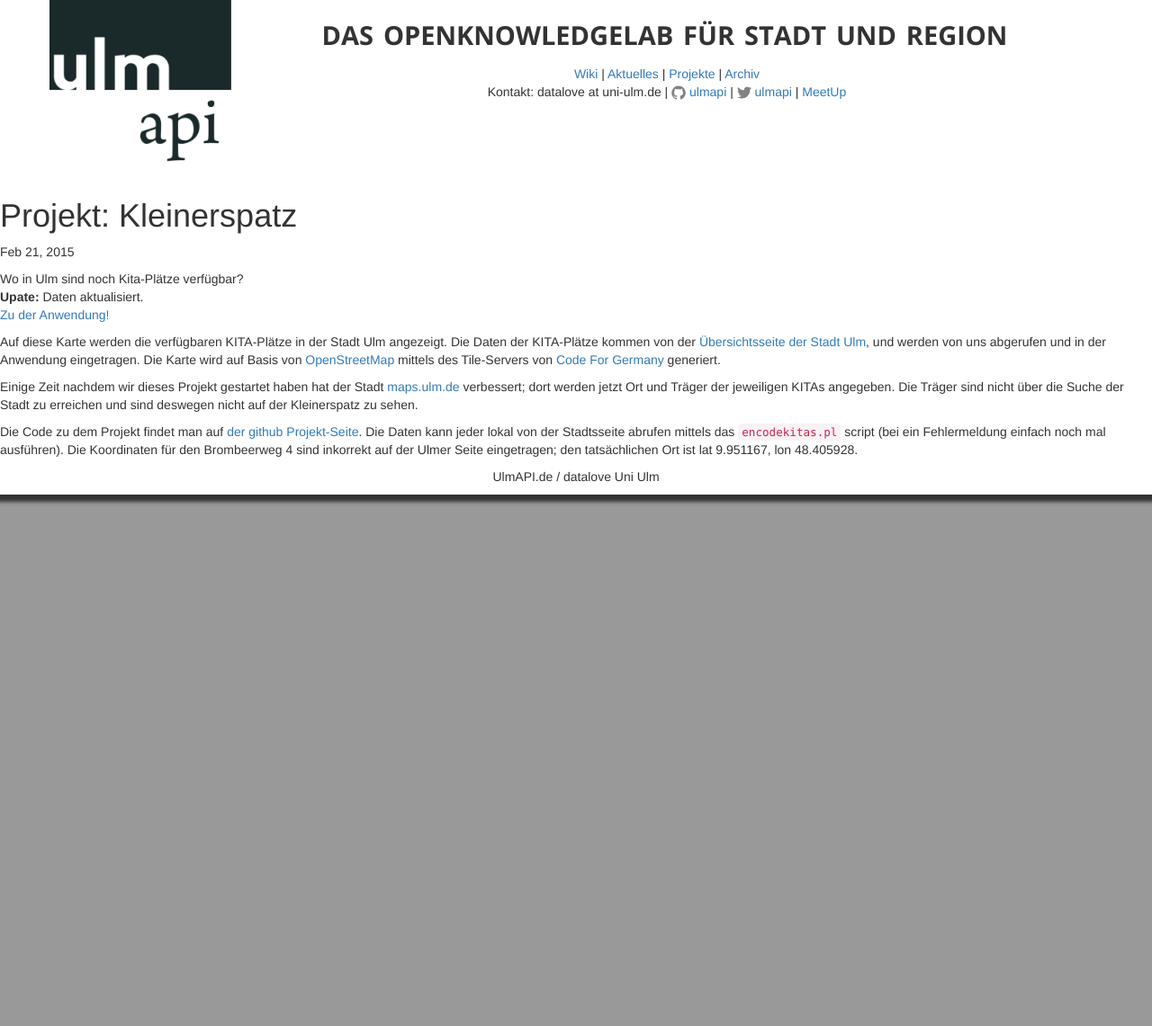
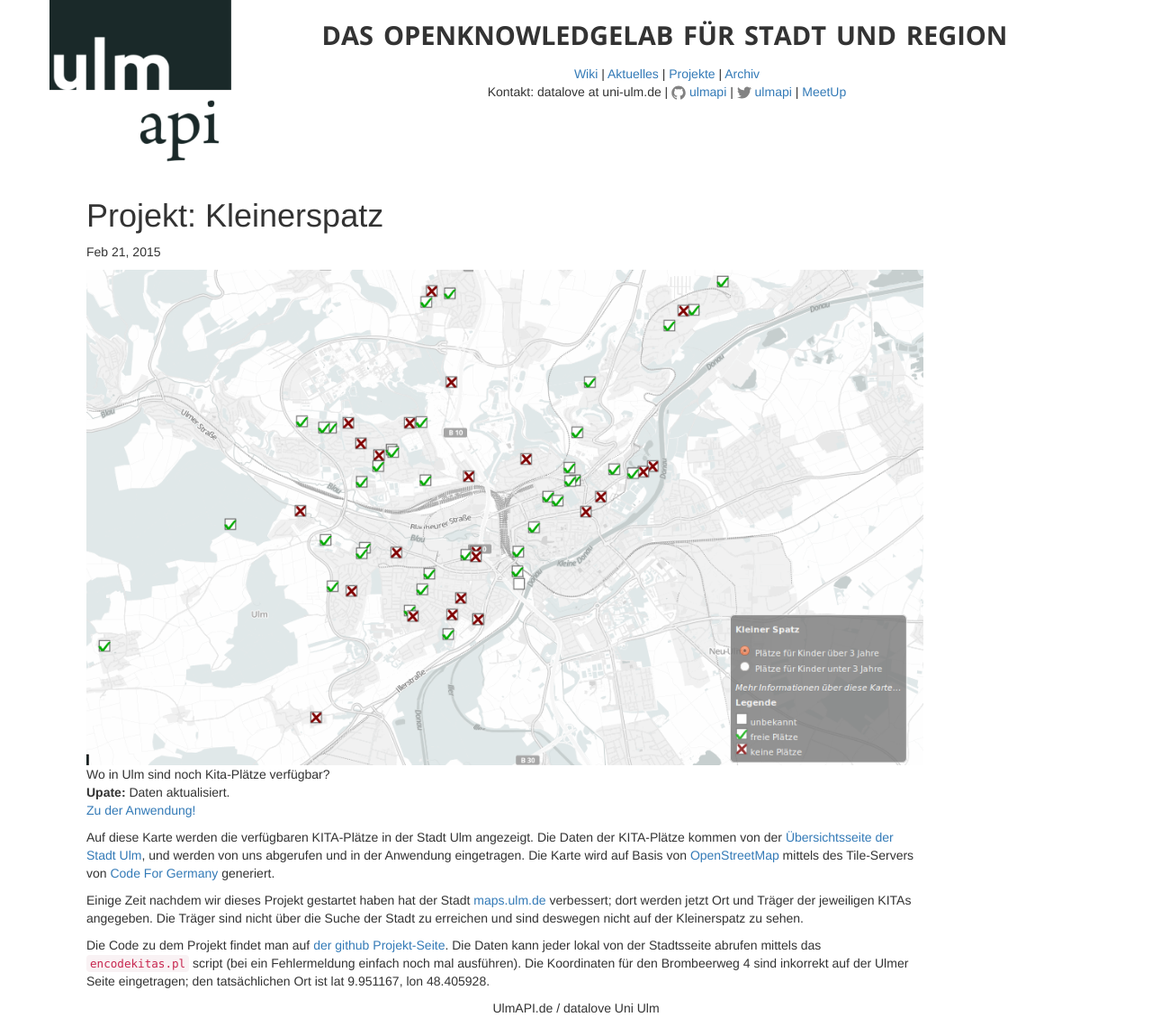
Before and after one commit to UlmApi/ulmapi.github.com, a Jekyll site: the page built from _posts/2015-02-21-kleinerspatz.md, in a window 1280 px wide. Shown: the whole page at 90% size. Built offline with Jekyll 4.4.1, drawn with Linux system fonts in a browser that asks for light colours; before the commit the page ends 900 px from its top, so only the background shows below that.

Commit message:
nicer post page, large images when available

```diff
--- a/_layouts/post.html
+++ b/_layouts/post.html
@@ -3,13 +3,23 @@ layout: default
 ---
 <div class="post">
 
+        <div class="row" style="width:90%;">
+                <div class="col-lg-1 col-md-1"></div>
+                <div class="col-lg-11 col-md-11">
+
   <header class="post-header">
     <h1 class="post-title">{{ page.title }}</h1>
     <p class="post-meta">{{ page.date | date: "%b %-d, %Y" }}{% if page.author %} • {{ page.author }}{% endif %}{% if page.meta %} • {{ page.meta }}{% endif %}</p>
   </header>
-
+</div>
   <article class="post-content">
-    {{ content }}
+          <div class="col-md-1" style=""></div>
+          <div class="col-md-10 col-sm-12 col-xs-12 col-lg-10" style="">
+                  <img class="img-responsive" src="{% if page.imglarge %} {{ page.imglarge | prepend: site.baseurl }} {% else %} {{ page.img | prepend: site.baseurl }} {% endif %}" alt="{{ page.imgalt }}" title="{{ page.title }}" />
+            {{ content }}
+          </div>
+          <div class="col-md-1" style=""></div>
   </article>
+        </div>
 
 </div>
--- a/_posts/2015-02-21-kleinerspatz.md
+++ b/_posts/2015-02-21-kleinerspatz.md
@@ -4,6 +4,7 @@ categories: project
 date: 2015-02-21 13:00:00
 title: "Projekt: Kleinerspatz"
 img: "/images/projects/kleinerspatz.png"
+imglarge: "/images/projects/large/kleinerspatz-large.png"
 imgalt: "Kleinerspatz Karte"
 ---
 
```
Also changed, not shown: images/projects/large/kleinerspatz-large.png (added).
